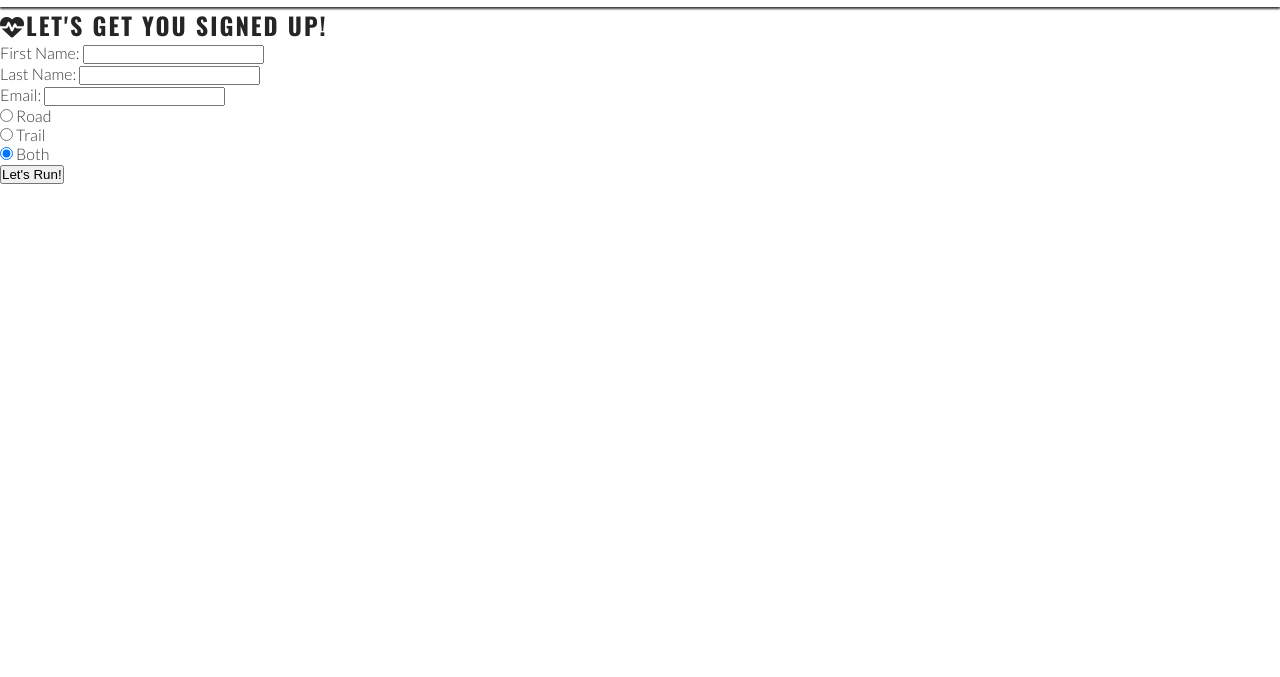
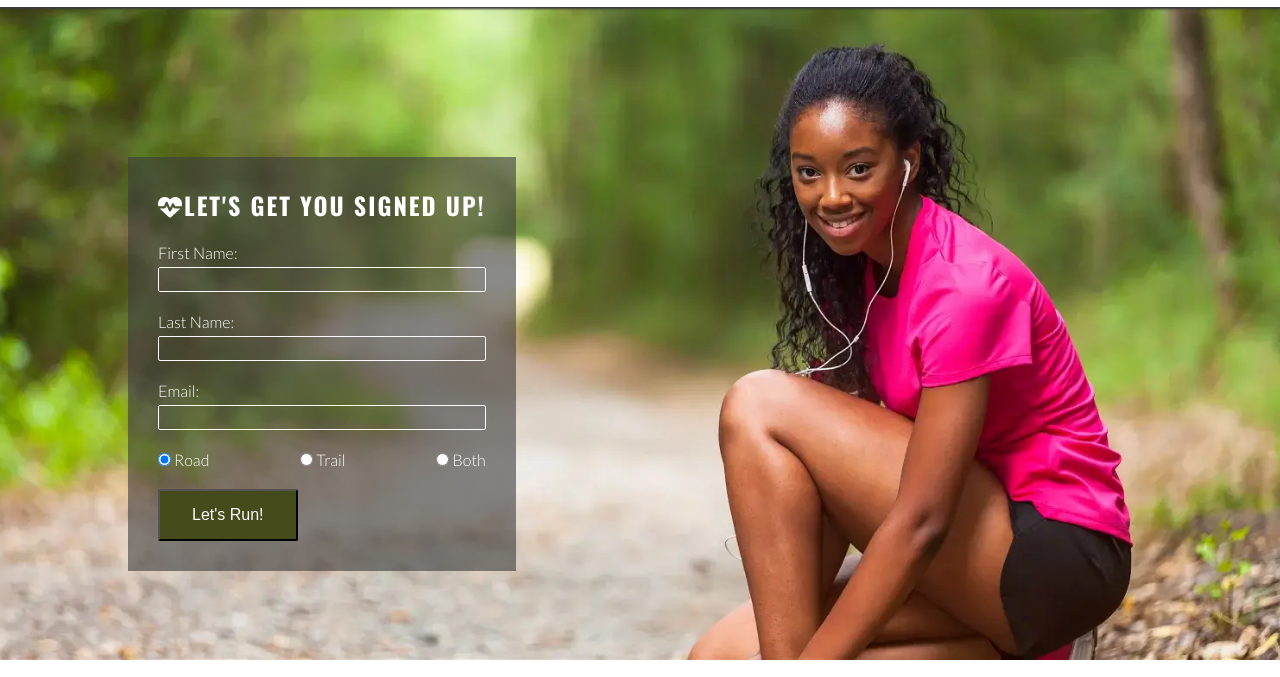
Before and after one commit to chrisss-159/CI_project, a plain HTML site: page signup.html in a window 1280 px wide. Shown: the part 72-749 px from the top of the page. Drawn offline with nearby package versions, Linux system fonts and the light colour scheme.

Commit message:
Add form signup styling

```diff
--- a/assets/css/style.css
+++ b/assets/css/style.css
@@ -90,6 +90,8 @@ main {
     /* Make main element take up any surplus space to push footer down */
     flex: 1 0 auto;
     margin-top: 47px;
+    display: flex;
+    flex-direction: column;
 }
 
 /*Hero image*/
@@ -191,6 +193,51 @@ main {
 #photos {
     line-height: 0%;
 }
+/*Signup page*/
+#signup {
+    background:url("../images/signup-image.webp");
+    background-size: cover;
+    background-position: 75%;
+    padding: 20px 10% 0 10%;
+    flex-grow: 1;
+}
+
+#signup h2 {
+    color: #ffffff;
+    margin-bottom: 20px;
+}
+
+#signup-form {
+    color:#ffffff;
+    background-color: rgba(60, 60, 60, .6);
+    padding: 30px;
+}
+.text-input {
+    background: transparent;
+    color: #fafafa;
+    border: 1px solid #fafafa;
+    margin: 5px 0 20px 0;
+    border-radius: 2px;
+    height: 25px;
+    width: 100%;
+    padding:0 5px;
+}
+
+#radio-buttons {
+    size: 100%;
+    display: flex;
+    justify-content: space-between;
+}
+
+.join-button {
+    color: #fafafa;
+    background-color: #454b1b;
+    font-size: 100%;
+    border-radius: 2px;
+    margin-top: 20px;
+    padding:15px 32px;
+}
+
 
 /* Footer */
 #social-networks {
@@ -277,6 +324,27 @@ main {
     #photos {
         column-count: 3;
     }
+    /*Form styling section*/
+    #signup {
+        background-position: center;
+        position: relative;
+    }
+
+    #signup-form {
+        max-width: 400px;
+        position: absolute;
+        top: 150px;
+        left: 10%;
+    }
+
+    .text-input:hover{
+        border-color: #f16c6b;
+    }
+
+    .join-button:hover {
+        background-color: #fafafa;
+        color: #454b1b;
+    }
 }
 
 /* Large devices (laptops and desktops, 992px and up) */
--- a/signup.html
+++ b/signup.html
@@ -44,27 +44,26 @@
             <form method="post" action="https://formdump.codeinstitute.net" id="signup-form">
                 <h2><i class="fa-solid fa-heart-pulse"></i>Let's get you signed up!</h2>
                 <label for="fname">First Name:</label>
-                <input type="text" name="FirstName" id="first_Name" label="fname" class="text-input" required><br>
+                <input type="text" name="fname" id="fname" class="text-input" required><br>
                 <label for="lname">Last Name:</label>
-                <input type="text" name="LastName" id="last_Name" label="lname" class="text-input" required><br>
+                <input type="text" name="lname" id="lname" class="text-input" required><br>
                 <label for="email">Email:</label>
-                <input type="email" name="Email" id="email" label="email" class="text-input" required><br>
-                <div class="radio-buttons">
+                <input type="email" name="email" id="email" class="text-input" required><br>
+                <div id="radio-buttons">
                     <div>
                         <input type="radio" id="road" name="running-preferences" value="road" required checked>
                         <label for="road">Road</label>
                     </div>
                     <div>
-                        <input type="radio" id="trail" name="running-preferences" value="trail" required checked>
+                        <input type="radio" id="trail" name="running-preferences" value="trail" required>
                         <label for="trail">Trail</label>
                     </div>
                     <div>
-                        <input type="radio" id="both" name="running-preferences" value="both" required checked>
+                        <input type="radio" id="both" name="running-preferences" value="both" required>
                         <label for="both">Both</label>
                     </div>
                 </div>
-                <label for="submit">
-                <input class="join-button" id="submit" type="submit" value="Let's Run!">
+                <button class="join-button" type="submit">Let's Run!</button>
                 </label>
             </form>
         </section>
```
Also changed, not shown: assets/images/signup-image.webp (added).
